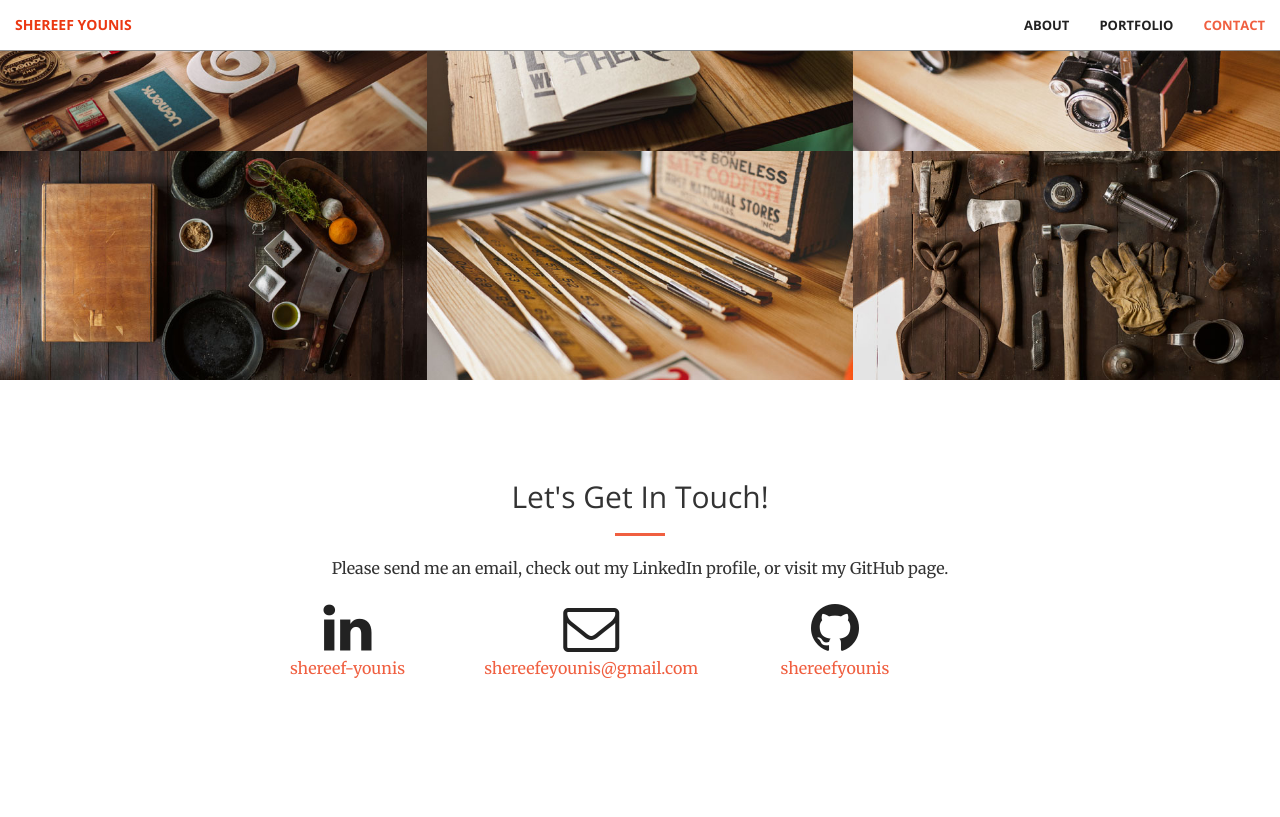
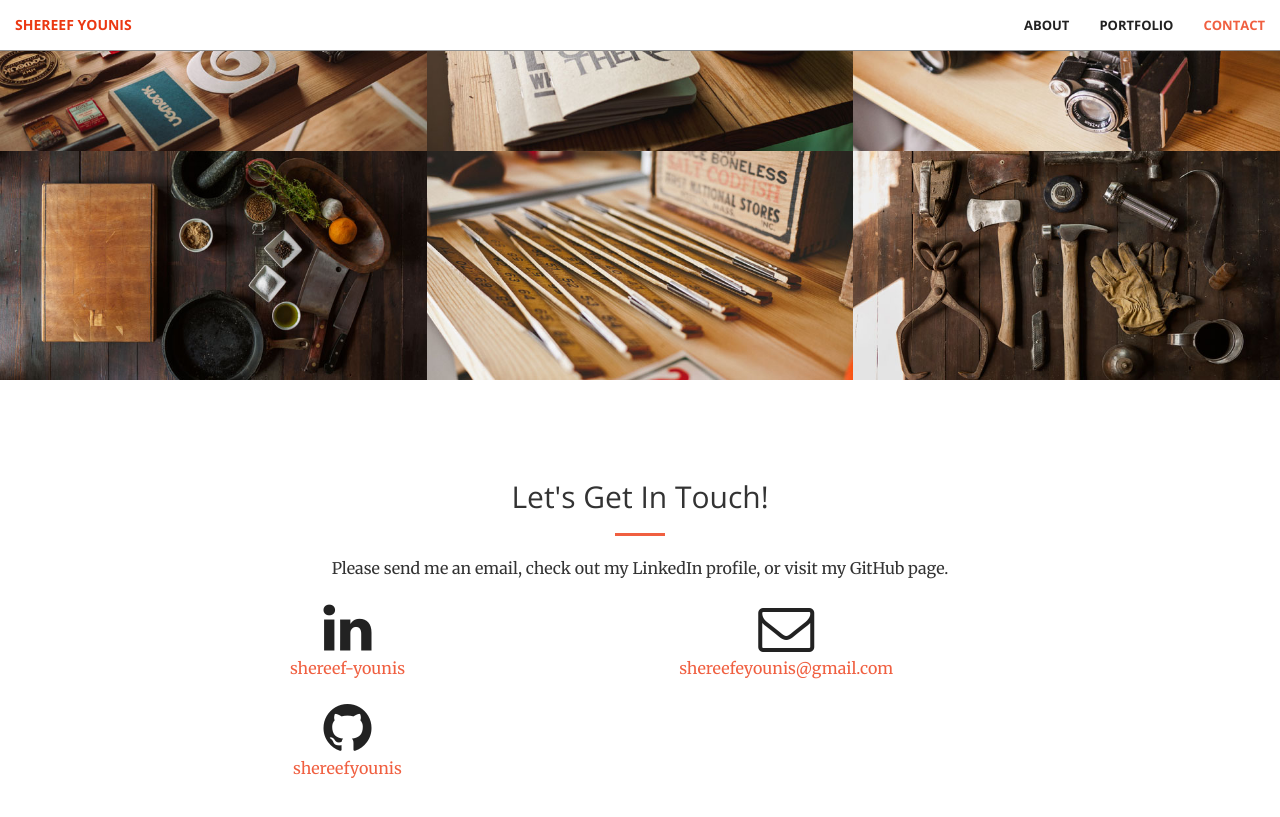
Before and after one commit to shereefyounis/Shereef-Younis-Portfolio, a Jekyll site: the page built from index.html, in a window 1280 px wide and 900 px high, scrolled down 1587 px. Shown: the top 817 px of the window. Built offline with Jekyll 4.4.1, drawn with Linux system fonts in a browser that asks for light colours.

Commit message:
Update contact.html

```diff
--- a/_includes/contact.html
+++ b/_includes/contact.html
@@ -14,14 +14,14 @@
             </a>
         </div>
 
-        <div class="col-lg-3 col-lg-offset-0 text-center">
+        <div class="col-lg-3 col-lg-offset-2 text-center">
             <a href="mailto:{{ site.email }}">
             <i class="fa fa-envelope-o fa-3x wow bounceIn" data-wow-delay=".1s"></i>
                 <p>{{ site.email }}</p>
             </a>
         </div>
 
-        <div class="col-lg-2 col-lg-offset-0 text-center">
+        <div class="col-lg-2 col-lg-offset-2 text-center">
             <a href="https://github.com/{{ site.github_username }}">
             <i class="fa fa-github fa-3x wow bounceIn" data-wow-delay=".1s"></i>
                 <p>{{ site.github_username }}</p>
```
